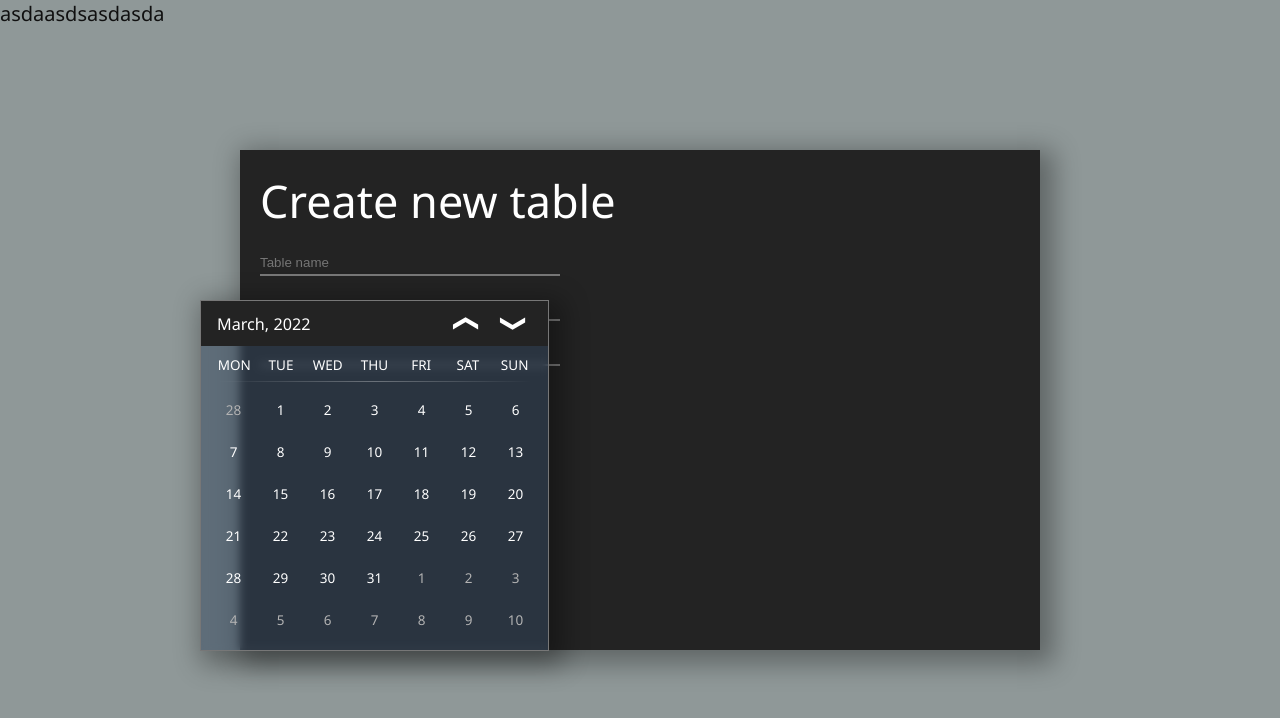
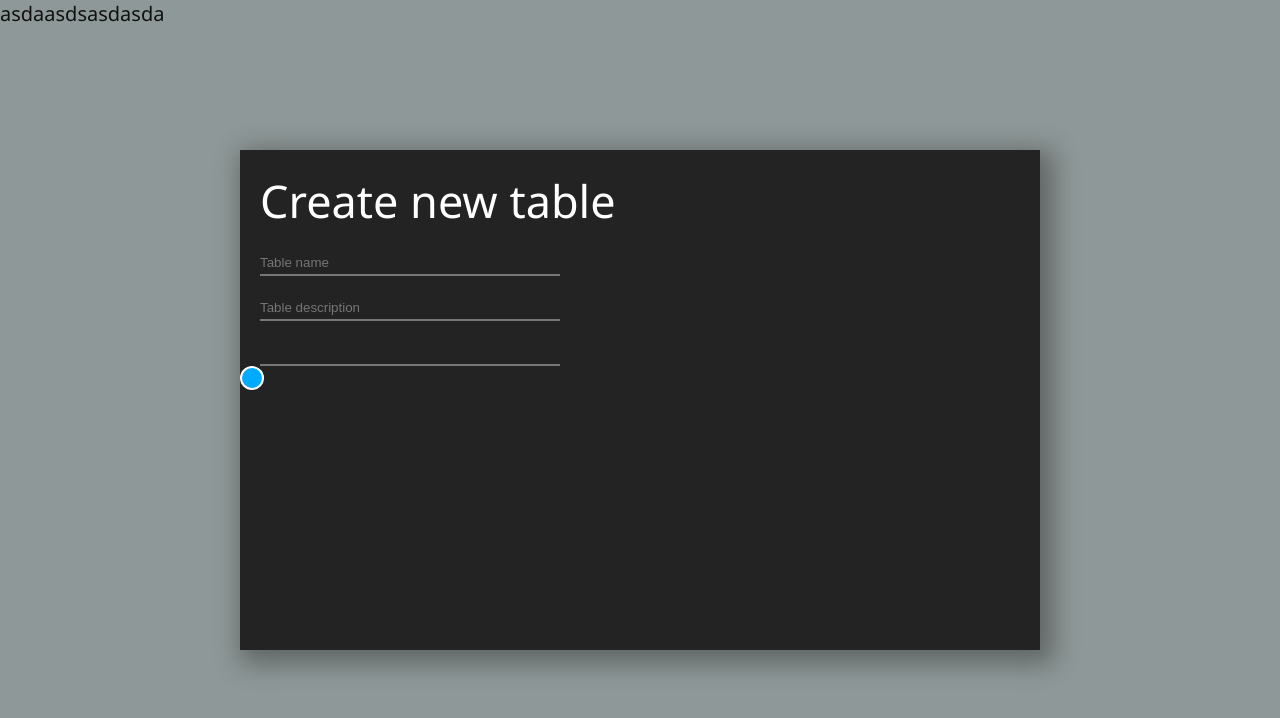
Before and after one commit to okbmsgnn/KSIUFPM, a React (Create React App) app: page / in a window 1280 px wide. Shown: the top 718 px of the page. Built offline with nearby package versions, Linux system fonts and the light colour scheme.

Commit message:
color picker

```diff
--- /dev/null
+++ b/src/components/color-picker/index.tsx
@@ -0,0 +1,56 @@
+import React from 'react';
+import styled from 'styled-components';
+
+interface ColorPickerProps {
+  defaultColor?: string;
+  size?: number;
+}
+
+export const ColorPicker = ({
+  defaultColor,
+  size = 40,
+}: ColorPickerProps) => {
+  const [color, setColor] = React.useState(defaultColor ?? '#ffffff');
+
+  React.useEffect(
+    () => setColor(defaultColor ?? '#ffffff'),
+    [defaultColor]
+  );
+
+  return (
+    <ColorPicker.Container
+      htmlFor="color-picker"
+      color={color}
+      style={{
+        background: color,
+      }}
+      size={size}
+    >
+      <input
+        type="color"
+        id="color-picker"
+        onChange={(e) => setColor(e.target.value)}
+        value={color}
+      />
+    </ColorPicker.Container>
+  );
+};
+
+ColorPicker.Container = styled.label<{ size: number }>`
+  position: relative;
+  display: block;
+  width: ${({ size }) => size}px;
+  height: ${({ size }) => size}px;
+  border-radius: 50%;
+  border: 2px solid #ffffff;
+
+  input {
+    visibility: hidden;
+    position: absolute;
+    top: 50%;
+    left: 50%;
+    width: 1px;
+    height: 1px;
+    z-index: -1;
+  }
+`;
--- a/src/modules/create-table-form/index.tsx
+++ b/src/modules/create-table-form/index.tsx
@@ -1,12 +1,13 @@
 import React from 'react';
 import styled from 'styled-components';
+import { ColorPicker } from '../../components/color-picker';
 import { NeonDatePicker } from '../../components/neon-date-picker';
 import { NeonInput } from '../../components/neon-input';
 import { Portal } from '../../components/portal';
 
 const CreateTableForm = () => {
   const [isDatePickerOpen, setIsDatePickerOpen] =
-    React.useState(true);
+    React.useState(false);
 
   const [selectedDate, setSelectedDate] = React.useState<Date | null>(
     null
@@ -51,7 +52,7 @@ const CreateTableForm = () => {
             }}
             placeholder={selectedDate?.toISOString()}
             width={300}
-            onClick={() => setIsDatePickerOpen(true)}
+            onMouseDown={() => setIsDatePickerOpen(true)}
           />
         </CreateTableForm.InputContainer>
 
@@ -63,6 +64,8 @@ const CreateTableForm = () => {
             />
           </Portal>
         )}
+
+        <ColorPicker size={20} defaultColor="#0af" />
       </CreateTableForm.Container>
     </CreateTableForm.Background>
   );
```
